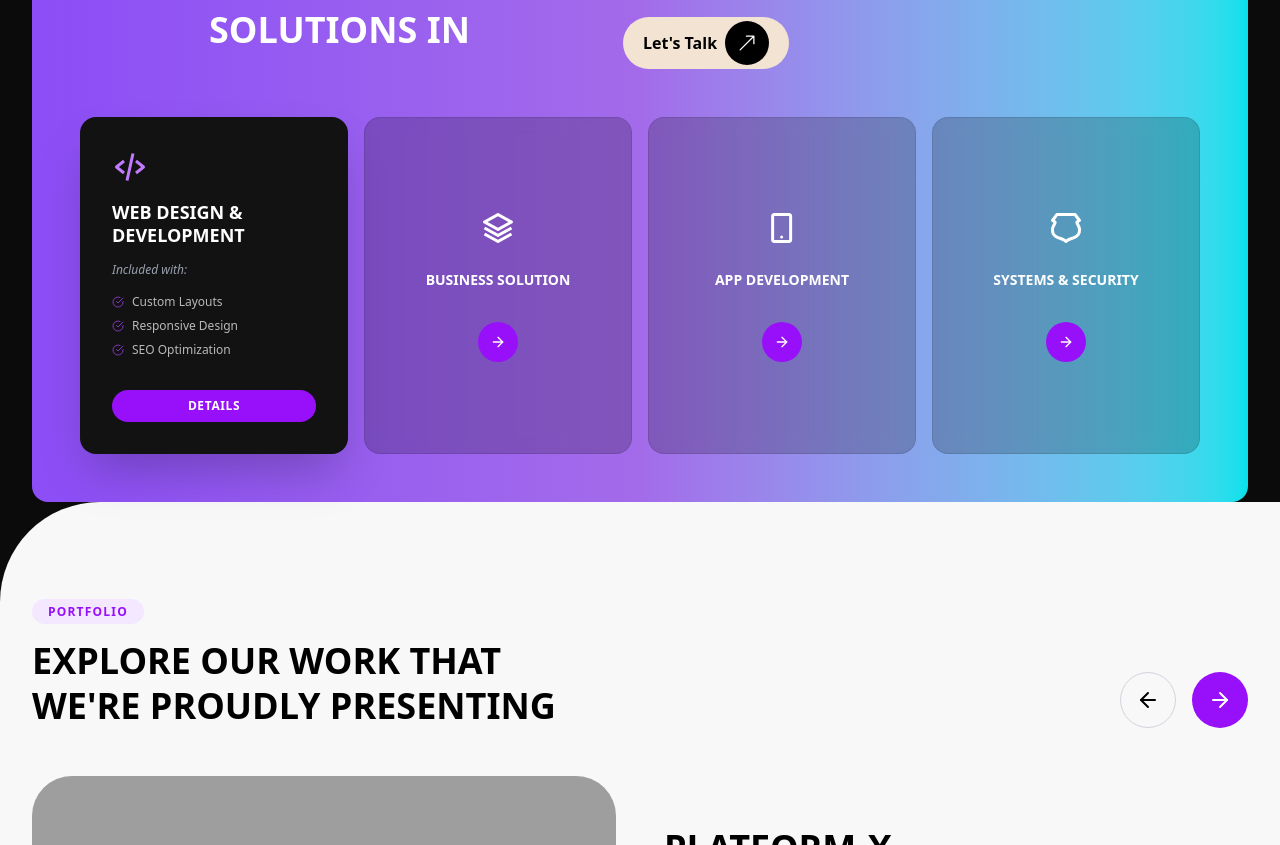
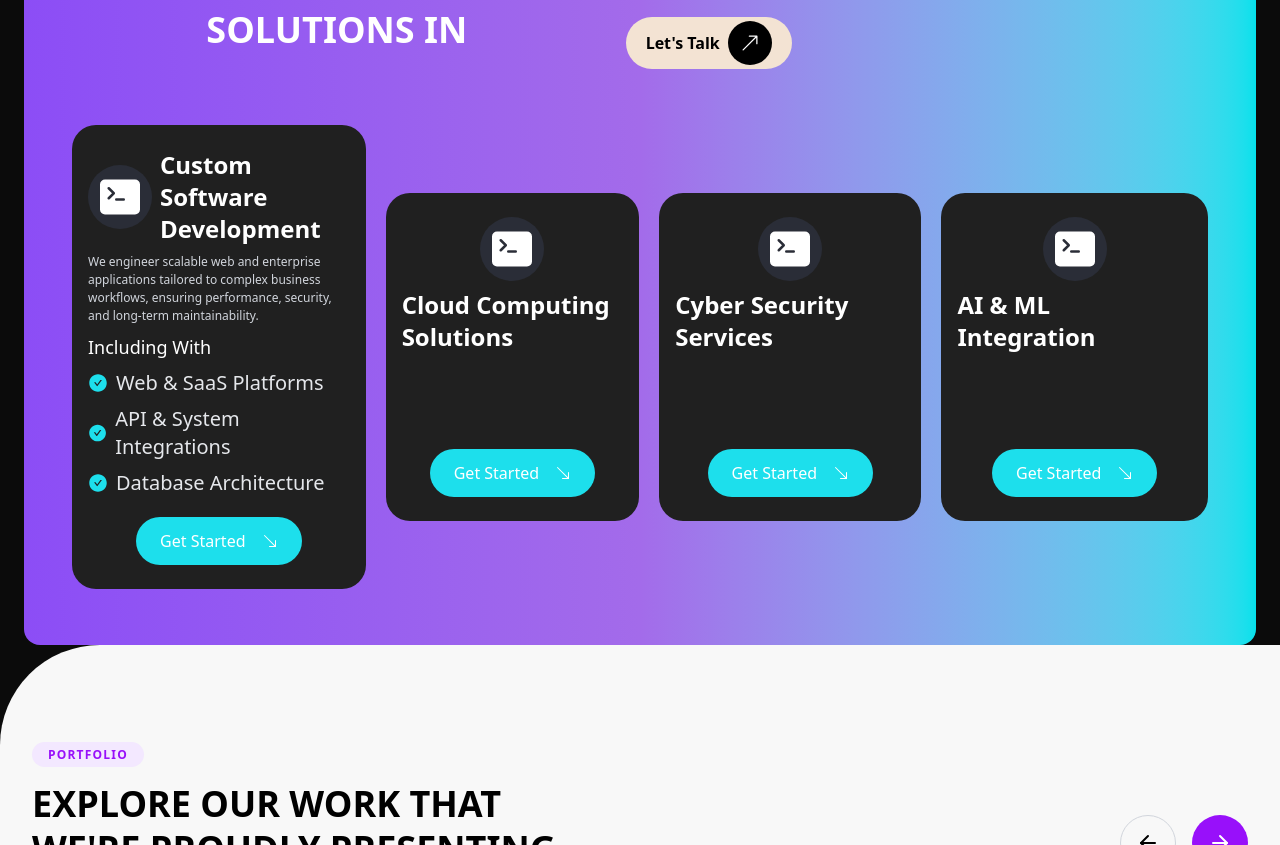
Before and after one commit to hassaanhaider88/HMKCodeWeb, a React (Vite) app: page / in a window 1280 px wide. Shown: the part 1851-2696 px from the top of the page. Built offline with nearby package versions, Linux system fonts and the light colour scheme; grey boxes are pictures that could not be loaded.

Commit message:
Leading Service ✔

```diff
--- a/src/Components/LeadingSolutionSection.jsx
+++ b/src/Components/LeadingSolutionSection.jsx
@@ -1,11 +1,13 @@
 import React from "react";
 import { BiCodeAlt, BiLayer, BiMobileAlt, BiShieldAlt } from "react-icons/bi";
-import { BsArrowUpRight } from "react-icons/bs";
+import { BsArrowUpRight, BsFillTerminalFill } from "react-icons/bs";
 import { FiArrowRight, FiCheckCircle } from "react-icons/fi";
+import SingleCardInTeamSection from "./SingleCardInTeamSection";
+import { cardsData } from "../Data/ServiceCardData";
 
 const LeadingSolutionSection = () => {
   return (
-    <section className="px-8  mt-10">
+    <section className="px-6  mt-10">
       <div className="bg-linear-to-r from-[#8C4DF6] text-white via-[#A36BEA] to-[#04E1EC] relative rounded-2xl p-12 ">
         <div
           style={{ borderRadius: "0px 0px 100px 0px" }}
@@ -35,46 +37,14 @@ const LeadingSolutionSection = () => {
           </div>
         </div>
 
-        <div className="grid grid-cols-1 md:grid-cols-2 lg:grid-cols-4 gap-4">
-          {/* Primary Card */}
-          <div className="bg-[#121212] text-white p-8 rounded-2xl flex flex-col gap-4 shadow-2xl">
-            <BiCodeAlt className="text-4xl text-purple-400" />
-            <h3 className="font-bold text-lg leading-tight uppercase">
-              Web Design & Development
-            </h3>
-            <p className="text-xs text-gray-400 italic">Included with:</p>
-            <ul className="text-xs space-y-2 opacity-70">
-              <li className="flex items-center gap-2">
-                <FiCheckCircle className="text-purple-500" /> Custom Layouts
-              </li>
-              <li className="flex items-center gap-2">
-                <FiCheckCircle className="text-purple-500" /> Responsive Design
-              </li>
-              <li className="flex items-center gap-2">
-                <FiCheckCircle className="text-purple-500" /> SEO Optimization
-              </li>
-            </ul>
-            <button className="mt-4 bg-purple-600 w-full py-2 rounded-full text-xs font-bold uppercase tracking-wider">
-              Details
-            </button>
-          </div>
-
-          {/* Icon Only Cards */}
-          {[
-            { icon: <BiLayer />, title: "Business Solution" },
-            { icon: <BiMobileAlt />, title: "App Development" },
-            { icon: <BiShieldAlt />, title: "Systems & Security" },
-          ].map((item, idx) => (
-            <div
-              key={idx}
-              className="bg-black/20 backdrop-blur-sm hover:bg-black/30 transition p-8 rounded-2xl flex flex-col items-center justify-center text-center gap-4 border border-black/10"
-            >
-              <div className="text-4xl mb-2">{item.icon}</div>
-              <h3 className="font-bold text-sm uppercase">{item.title}</h3>
-              <button className="w-10 h-10 rounded-full bg-purple-600 flex items-center justify-center text-white mt-4">
-                <FiArrowRight />
-              </button>
-            </div>
+        <div className="ServicesCards w-full  flex h-[60vh]  gap-5 justify-between items-center">
+          {cardsData.map((card, index) => (
+            <SingleCardInTeamSection
+              key={index}
+              cardData={card}
+              index={index}
+              activeIndex={0}
+            />
           ))}
         </div>
       </div>
--- a/src/Components/OurTeamSection.jsx
+++ b/src/Components/OurTeamSection.jsx
@@ -38,7 +38,9 @@ const OurTeamSection = () => {
           style={{ borderRadius: "0px 0px 0px 100px" }}
           className="OutTeamTagOnRightTop right-0 pr-5 flex justify-end items-center w-full md:w-[75%] pt-2 pb-4 bg-[#0B0B0B]  absolute"
         >
-          <p className="text-2xl sm:translate-x-0 translate-x-10 font-semibold">Our Team</p>
+          <p className="text-2xl sm:translate-x-0 translate-x-10 font-semibold">
+            Our Team
+          </p>
           <div className="flex gap-3 translate-x-30 sm:translate-x-6 items-center justify-center">
             <div className="h-16 w-16 bg-red-500 rounded-full"></div>
             <div className="h-16 w-16 -translate-x-8 bg-red-600 rounded-full"></div>
--- /dev/null
+++ b/src/Components/SingleCardInTeamSection.jsx
@@ -0,0 +1,73 @@
+import { AiFillCheckCircle } from "react-icons/ai";
+import { BsArrowDownRight, BsFillTerminalFill } from "react-icons/bs";
+
+const SingleCardInTeamSection = ({ cardData, index, activeIndex }) => {
+  const isActive = index === activeIndex;
+
+  return (
+    <div
+      className={`bg-[#202020] rounded-3xl px-4 py-6 cursor-pointer overflow-hidden transition-all duration-300
+      ${isActive ? "bg-[#2C2B31]" : "hover:bg-[#2C2B31] group"}`}
+    >
+      {/* Logo + Heading */}
+      <div
+        className={`flex justify-start items-center gap-2 transition-all duration-300
+        ${isActive ? "flex-row" : "flex-col group-hover:flex-row"}`}
+      >
+        <span className="h-16 w-16 rounded-full p-3 bg-[#2A2D37] flex justify-center items-center transition-transform duration-300 group-hover:scale-110">
+          <BsFillTerminalFill size={40} />
+        </span>
+
+        <h1 className="text-2xl font-semibold">{cardData.title}</h1>
+      </div>
+
+      {/* Description */}
+      <p
+        className={`text-[12px] text-gray-300 my-2 overflow-hidden transition-all duration-500
+        ${
+          isActive
+            ? "opacity-100 max-h-40"
+            : "opacity-0 max-h-0 group-hover:opacity-100 group-hover:max-h-40"
+        }`}
+      >
+        {cardData.description}
+      </p>
+
+      {/* List */}
+      <div
+        className={`text-xl overflow-hidden transition-all duration-500
+        ${
+          isActive
+            ? "opacity-100 max-h-40"
+            : "opacity-0 max-h-0 group-hover:opacity-100 group-hover:max-h-40"
+        }`}
+      >
+        <h1 className="text-lg">Including With</h1>
+        <ul>
+          {cardData.items.map((item, idx) => (
+            <li
+              key={idx}
+              className="flex gap-2 mt-2 items-center text-gray-200"
+            >
+              <AiFillCheckCircle className="text-[#1DDFEC]" />
+              {item}
+            </li>
+          ))}
+        </ul>
+      </div>
+
+      {/* Button */}
+      <div className="flex w-full justify-center items-center">
+        <button
+          className={`flex transition-all duration-300 justify-center items-center bg-[#1DDFEC] py-3 px-6 rounded-full gap-4 hover:scale-95
+          ${isActive ? "mt-6" : "mt-20 group-hover:mt-6"}`}
+        >
+          Get Started
+          <BsArrowDownRight className="transition-transform duration-300 group-hover:-rotate-90" />
+        </button>
+      </div>
+    </div>
+  );
+};
+
+export default SingleCardInTeamSection;
--- /dev/null
+++ b/src/Data/ServiceCardData.js
@@ -0,0 +1,42 @@
+export const cardsData = [
+  {
+    title: "Custom Software Development",
+    description:
+      "We engineer scalable web and enterprise applications tailored to complex business workflows, ensuring performance, security, and long-term maintainability.",
+    items: [
+      "Web & SaaS Platforms",
+      "API & System Integrations",
+      "Database Architecture",
+    ],
+  },
+  {
+    title: "Cloud Computing Solutions",
+    description:
+      "Design and deployment of secure, cost-optimized cloud infrastructure that improves availability, scalability, and operational efficiency.",
+    items: [
+      "AWS / Azure Deployment",
+      "DevOps & CI/CD Pipelines",
+      "Cloud Migration",
+    ],
+  },
+  {
+    title: "Cyber Security Services",
+    description:
+      "Comprehensive security frameworks to protect applications, networks, and sensitive data against modern cyber threats and vulnerabilities.",
+    items: [
+      "Security Audits",
+      "Penetration Testing",
+      "Data Protection & Encryption",
+    ],
+  },
+  {
+    title: "AI & ML Integration",
+    description:
+      "Implementation of intelligent systems using real-world data to automate processes, enhance decision-making, and unlock predictive insights.",
+    items: [
+      "Predictive Analytics",
+      "Computer Vision Systems",
+      "Natural Language Processing",
+    ],
+  },
+];
```
